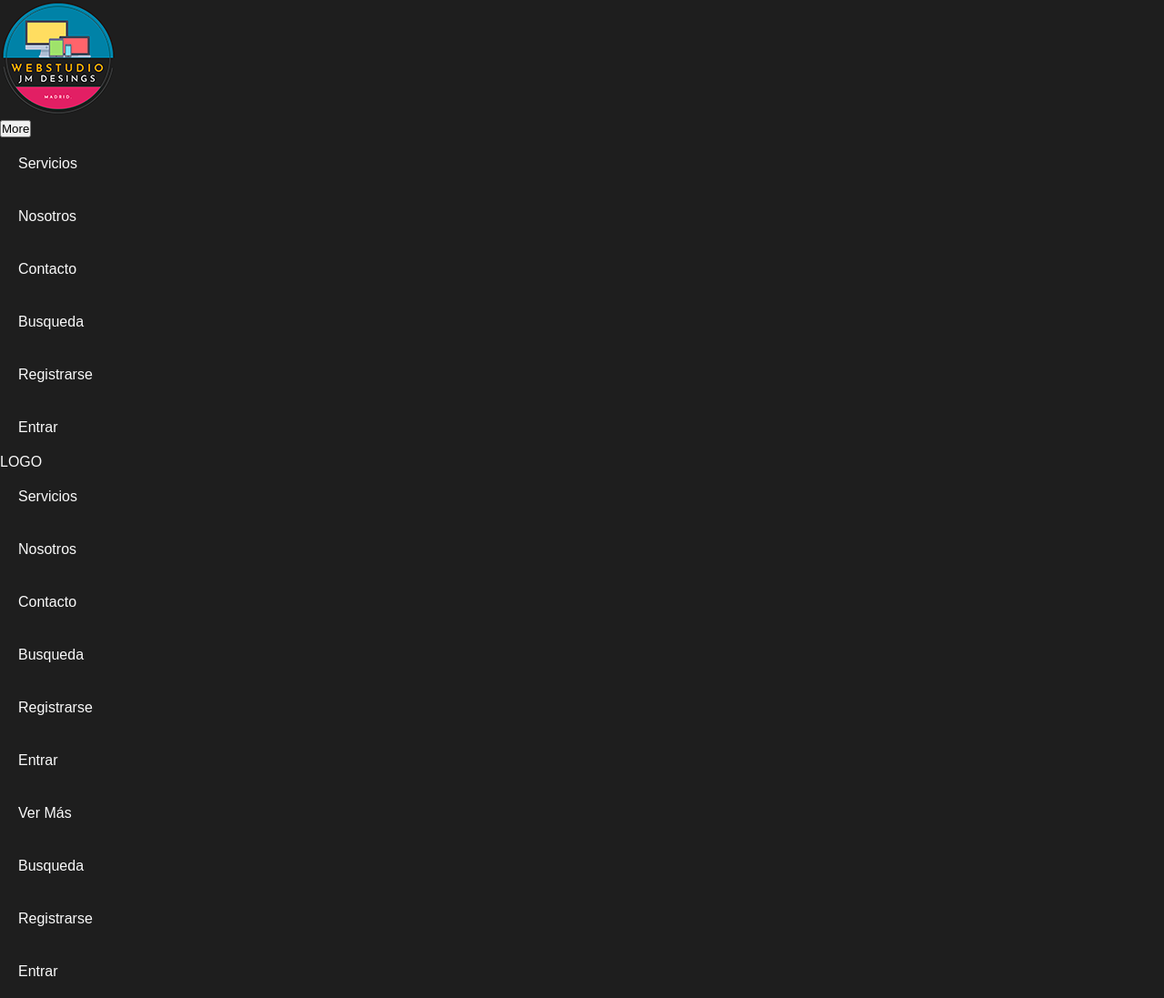
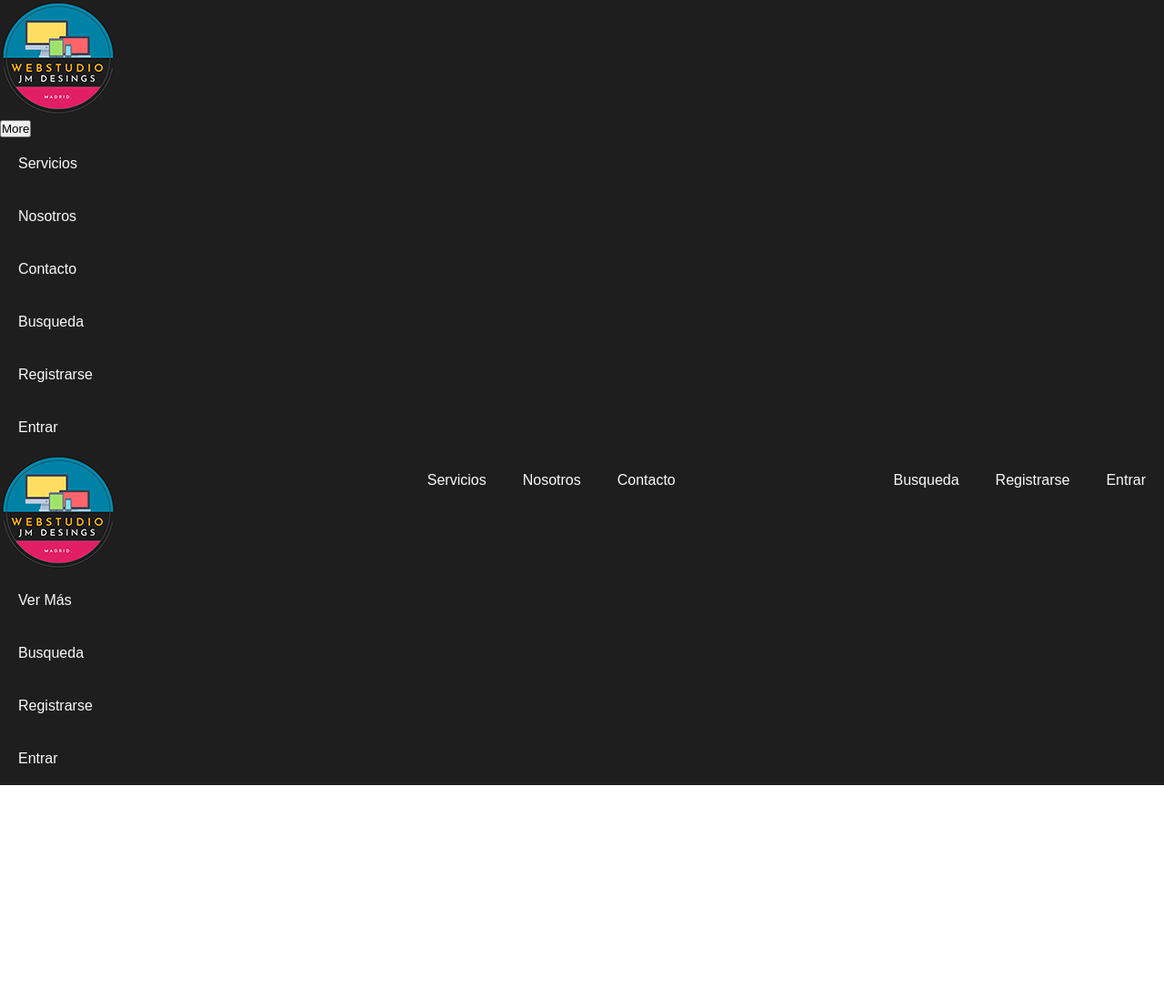
Before and after one commit to julioematasv/menuHorizontal, a plain HTML site: page index.html in a window 1280 px wide. Shown: the whole page at 91% size. After the commit the page ends 863 px from the top, so only its background shows below. Drawn offline with Linux system fonts and the light colour scheme.

```diff
--- a/css/style.css
+++ b/css/style.css
@@ -33,3 +33,12 @@
   color: #1e1e1e;
   background-color: rgba(0, 195, 255, 0.8);
 }
+
+nav .desktop {
+  display: flex;
+  justify-content: space-between;
+}
+
+nav .desktop .primary-links, nav .desktop .secondary-links {
+  display: flex;
+}
--- a/index.html
+++ b/index.html
@@ -28,7 +28,7 @@
 
     <!-- Inicio de menú Desktop -->
     <div class="desktop">
-      <div class="logo">LOGO</div>
+      <div class="logo"><img src="./img/logo128.png" alt="Logo"></div>
 
       <div class="primary-links">
         <a href="#">Servicios</a>
```
